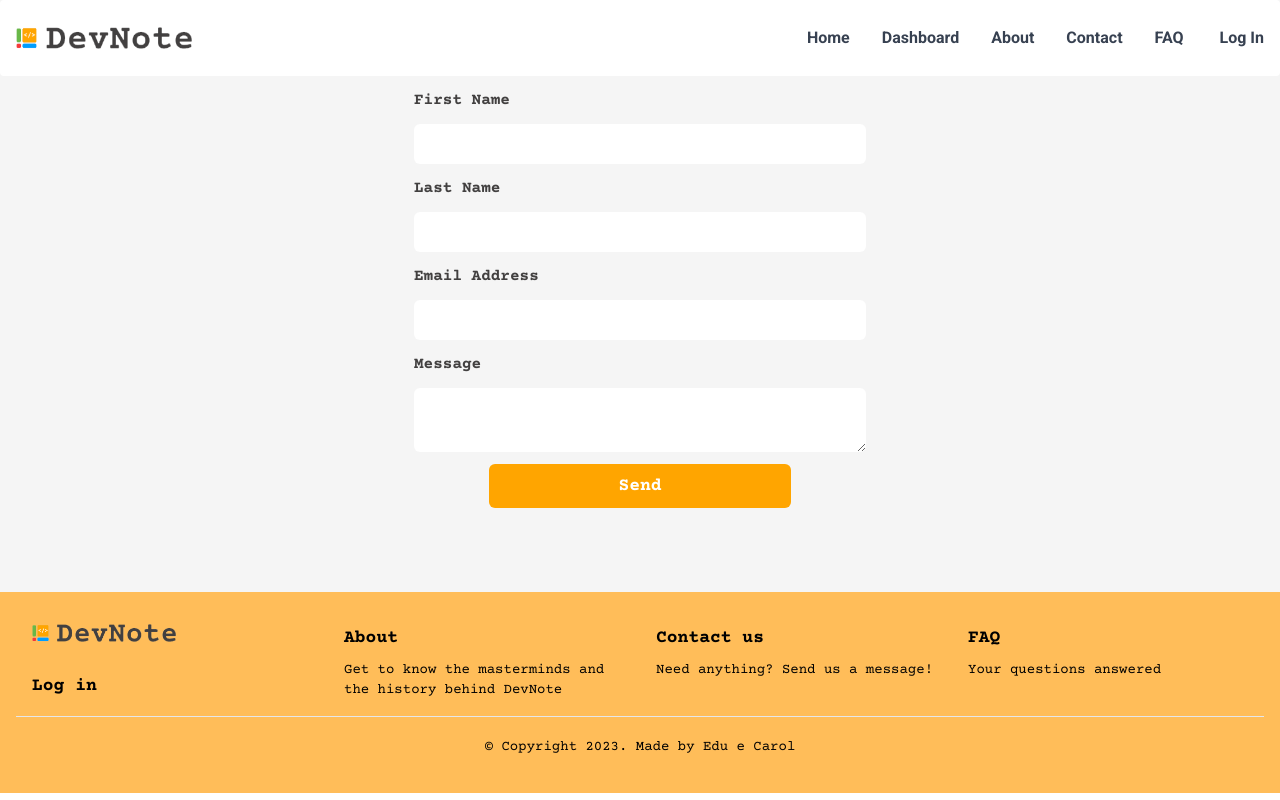
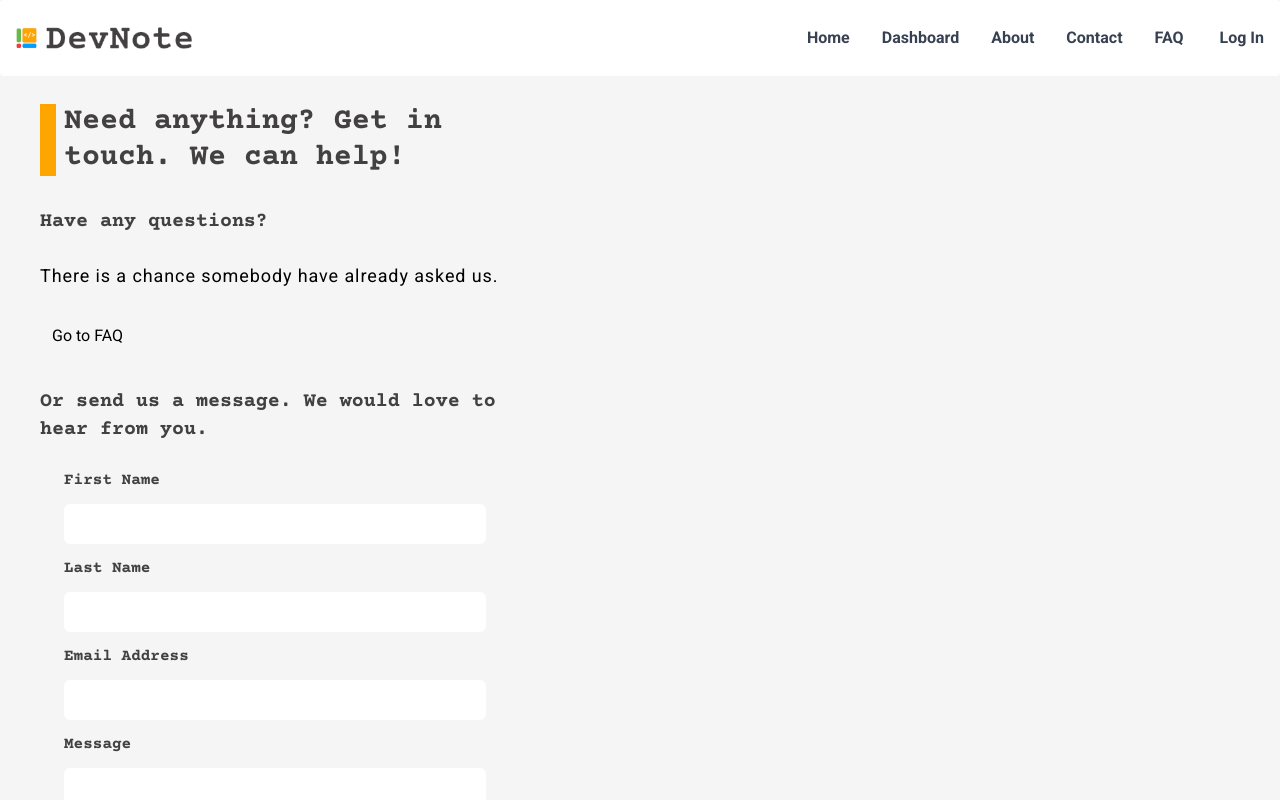
Before and after one commit to edukaki/devlist, a React (Create React App) app: page /contact in a window 1280 px wide. Shown: the top 800 px of the page. Built offline with nearby package versions, Linux system fonts and the light colour scheme; no server answers.

Commit message:
feat(contact): add position, spacing and alignment on containers

```diff
--- a/src/pages/Contact/index.jsx
+++ b/src/pages/Contact/index.jsx
@@ -1,10 +1,31 @@
 import React from 'react'
 import ContactForm from '../../components/ContactForm'
+import HeadingOne from '../../components/HeadingOne'
+import HeadingTwo from '../../components/HeadingTwo'
+import ParagraphBlock from '../../components/ParagraphBlock'
+import ButtonGeneric from '../../components/ButtonGeneric'
 
 const Contact = () => {
     return (
         <main>
-            <ContactForm />
+
+            <div className="max-w-[550px] p-10 space-y-8">
+                <div className="pl-4 mb-8 bg-orange hover:bg-gradient-to-b from-orange to-green">
+                    <HeadingOne headingOneContent="Need anything? Get in touch. We can help!"/>
+                </div>
+
+                <div className="space-y-6 text-center md:text-left">
+                    <HeadingTwo headingTwoContent="Have any questions?"/>
+                    <ParagraphBlock paragraphContent="There is a chance somebody have already asked us."/>
+                    <ButtonGeneric buttonName="Go to FAQ"/>
+                </div>
+
+                <div>
+                    <HeadingTwo headingTwoContent="Or send us a message. We would love to hear from you."/>
+                    <ContactForm />
+                </div>
+            </div>
+
         </main>
     )
 }
```
